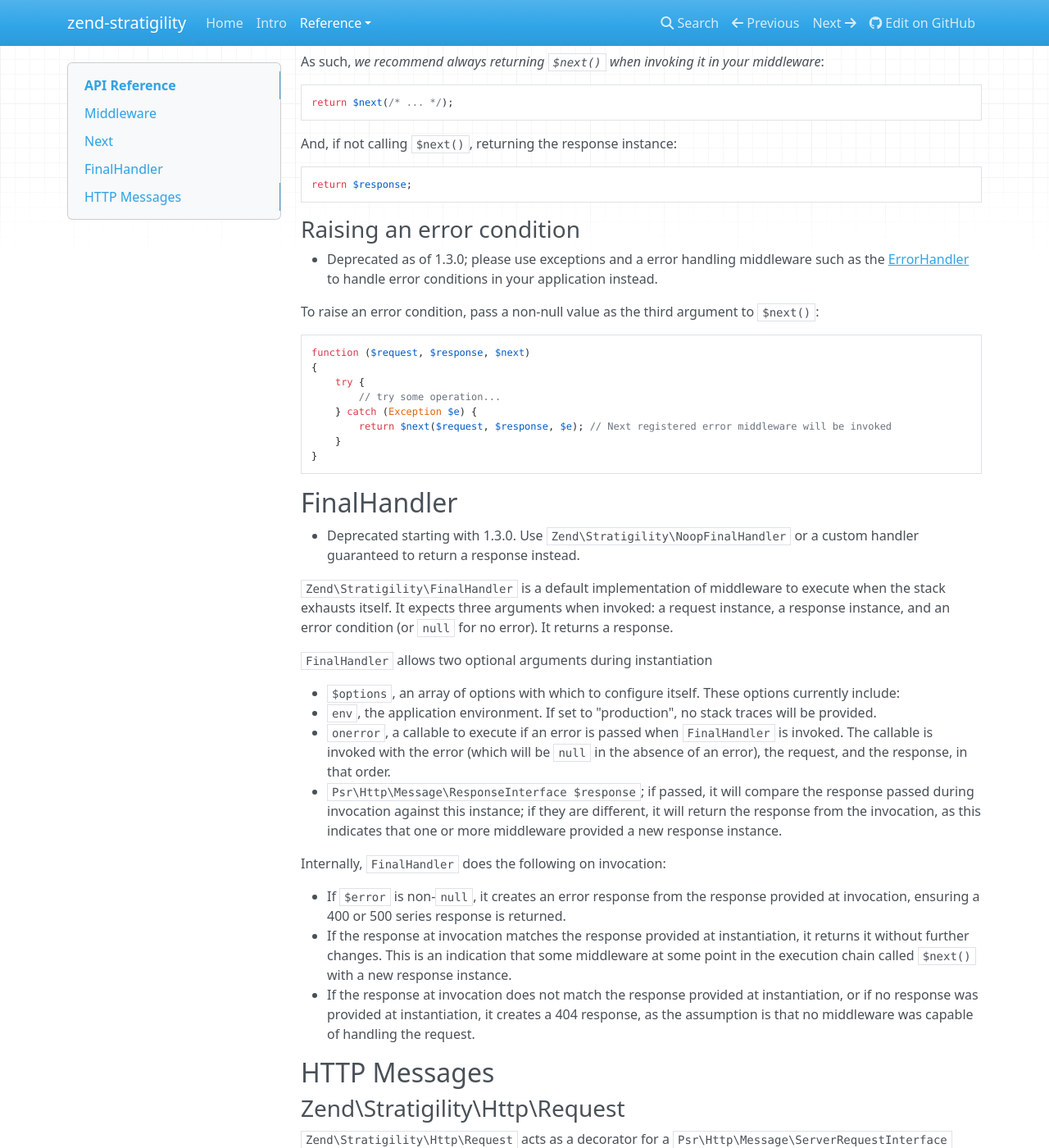
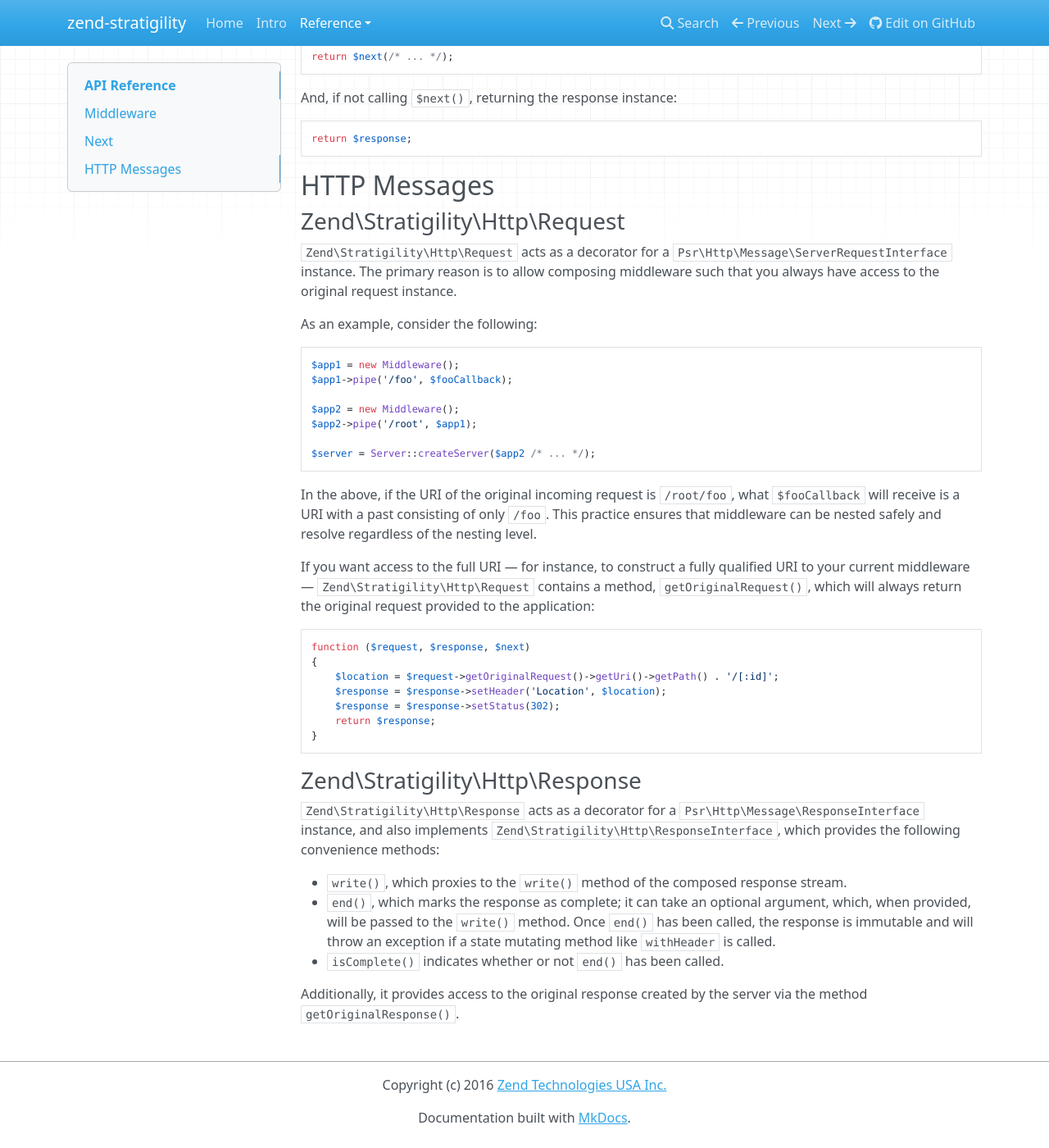
Before and after one commit to zendframework/zend-stratigility, an MkDocs documentation site: the page built from doc/book/api.md, in a window 1280 px wide and 1400 px high, scrolled down 2880 px. Shown: the whole window at 82% size. Built offline with MkDocs 1.6.1, drawn with Linux system fonts in a browser that asks for light colours; nearby versions of some CDN libraries; old or Windows-style settings are respelled for this version of MkDocs; some of the changed text lies outside the part shown.

Commit message:
Updated documentation to reflect current API
- Removes references to `FinalHandler` and `ErrorMiddlewareInterface`
- Demonstrates piping `ErrorHandler` earlier
- Documents 2.0.0 changes in the migration guide

````diff
--- a/doc/book/api.md
+++ b/doc/book/api.md
@@ -12,9 +12,9 @@ class MiddlewarePipe implements MiddlewareInterface
 {
     public function pipe(string|callable $path, callable $middleware = null);
     public function __invoke(
-        Psr\Http\Message\ServerRequestInterface $request = null,
-        Psr\Http\Message\ResponseInterface $response = null,
-        callable $out
+        Psr\Http\Message\ServerRequestInterface $request,
+        Psr\Http\Message\ResponseInterface $response,
+        callable $next
     ) :  Psr\Http\Message\ResponseInterface;
 }
 ```
@@ -26,20 +26,7 @@ executed for that path and any subpaths.
 
 Middleware is executed in the order in which it is piped to the `MiddlewarePipe` instance.
 
-`__invoke()` is itself middleware. If `$out` is not provided, an instance of
-`Zend\Stratigility\FinalHandler` will be created, and used in the event that the pipe stack is
-exhausted (`MiddlewarePipe` passes the `$response` instance it receives to `FinalHandler` as well,
-so that the latter can determine if the response it receives is new).
-
-> ### $out is no longer optional
->
-> Starting in version 1.3.0, we now raise a deprecation notice if no argument is
-> passed for `$out`; starting in version 2.0.0, the argument will be required.
-> Always pass a `Next` instance, a `Zend\Stratigility\NoopFinalHandler`
-> instance, or a custom callback; we no longer recommend the `FinalHandler`
-> implementation.
-
-The callable should use the same signature as `Next()`:
+`__invoke()` is itself middleware. `$next` should have the following signature:
 
 ```php
 function (
@@ -48,8 +35,14 @@ function (
 ) : Psr\Http\Message\ResponseInterface
 ```
 
-Internally, `MiddlewarePipe` creates an instance of `Zend\Stratigility\Next`,
-feeding it its queue, executes it, and returns a response.
+Most often, you can pass an instance of `Zend\Stratigility\NoopFinalHandler` for
+`$next` if invoking a middleware pipeline manually; otherwise, a suitable
+callback will be provided for you (typically an instance of
+`Zend\Stratigility\Next`, which `MiddlewarePipe` creates internally before
+dispatching to the various middleware in its pipeline).
+
+Middleware should either return a response, or the result of `$next()` (which
+should eventually evaluate to a response instance).
 
 ## Next
 
@@ -58,9 +51,7 @@ delegating to middleware registered later in the stack. It is implemented as a f
 
 Because `Psr\Http\Message`'s interfaces are immutable, if you make changes to your Request and/or
 Response instances, you will have new instances, and will need to make these known to the next
-middleware in the chain. `Next` expects these arguments for every invocation. Additionally, if an
-error condition has occurred, you may pass an optional third argument, `$err`, representing the
-error condition.
+middleware in the chain. `Next` expects these arguments for every invocation.
 
 ```php
 class Next
@@ -76,14 +67,7 @@ You should **always** either capture or return the return value of `$next()` whe
 application. The expected return value is a response instance, but if it is not, you may want to
 return the response provided to you.
 
-> ### $err argument
->
-> Technically, `Next::__invoke()` accepts a third, optional argument, `$err`.
-> However, as of version 1.3.0, this argument is deprecated, and usage will
-> raise a deprecation notice during runtime. We will be removing the argument
-> entirely starting with version 2.0.0.
-
-As examples:
+The following are examples demonstrating usage of `Next` within middleware.
 
 ### Providing an altered request:
 
@@ -129,12 +122,17 @@ function ($request, $response, $next) use ($bodyParser)
 }
 ```
 
+> ### Do not pass an altered response
+>
+> As noted in the example immediately above, we recommend only operating
+> on the response returned by `$next()`, or returning a new response
+> instance.
+
 ### Returning a response to complete the request
 
-If you have no changes to the response, and do not want further middleware in the pipeline to
-execute, do not call `$next()` and simply return from your middleware. However, it's almost always
-better and more predictable to return the response instance, as this will ensure it propagates back
-up to all callers.
+If you have no changes to the response, and do not want further middleware in
+the pipeline to execute, do not call `$next()` and simply return a response from
+your middleware.
 
 ```php
 function ($request, $response, $next)
@@ -162,56 +160,6 @@ And, if not calling `$next()`, returning the response instance:
 ```php
 return $response;
 ```
-
-### Raising an error condition
-
-- Deprecated as of 1.3.0; please use exceptions and a error handling middleware
-  such as the [ErrorHandler](error-handlers.md#handling-php-errors-and-exceptions)
-  to handle error conditions in your application instead.
-
-To raise an error condition, pass a non-null value as the third argument to `$next()`:
-
-```php
-function ($request, $response, $next)
-{
-    try {
-        // try some operation...
-    } catch (Exception $e) {
-        return $next($request, $response, $e); // Next registered error middleware will be invoked
-    }
-}
-```
-
-## FinalHandler
-
-- Deprecated starting with 1.3.0. Use `Zend\Stratigility\NoopFinalHandler` or a
-  custom handler guaranteed to return a response instead.
-
-`Zend\Stratigility\FinalHandler` is a default implementation of middleware to execute when the stack
-exhausts itself. It expects three arguments when invoked: a request instance, a response instance,
-and an error condition (or `null` for no error). It returns a response.
-
-`FinalHandler` allows two optional arguments during instantiation
-
-- `$options`, an array of options with which to configure itself. These options currently include:
-  - `env`, the application environment. If set to "production", no stack traces will be provided.
-  - `onerror`, a callable to execute if an error is passed when `FinalHandler` is invoked. The
-    callable is invoked with the error (which will be `null` in the absence of an error), the request,
-    and the response, in that order.
-- `Psr\Http\Message\ResponseInterface $response`; if passed, it will compare the response passed
-  during invocation against this instance; if they are different, it will return the response from
-  the invocation, as this indicates that one or more middleware provided a new response instance.
-
-Internally, `FinalHandler` does the following on invocation:
-
-- If `$error` is non-`null`, it creates an error response from the response provided at invocation,
-  ensuring a 400 or 500 series response is returned.
-- If the response at invocation matches the response provided at instantiation, it returns it
-  without further changes. This is an indication that some middleware at some point in the execution
-  chain called `$next()` with a new response instance.
-- If the response at invocation does not match the response provided at instantiation, or if no
-  response was provided at instantiation, it creates a 404 response, as the assumption is that no
-  middleware was capable of handling the request.
 
 ## HTTP Messages
 
--- a/doc/book/executing-middleware.md
+++ b/doc/book/executing-middleware.md
@@ -13,6 +13,24 @@ $app = new MiddlewarePipe();  // Middleware representing the application
 $app->pipe('/api', $api);     // API middleware attached to the path "/api"
 ```
 
+## Handling errors
+
+While the above will give you a basic application, it has no error handling
+whatsoever. We recommend adding an initial middleware layer using the
+`Zend\Stratigility\Middleware\ErrorHandler` class:
+
+```php
+use Zend\Diactoros\Response;
+use Zend\Stratigility\Middleware\ErrorHandler;
+
+$app->pipe(new ErrorHandler(new Response());
+// Add more middleware...
+```
+
+You can learn how to customize the error handler to your needs in the
+[chapter on error handlers](error-handlers.md).
+
+## Extending the MiddlewarePipe
 
 Another approach is to extend the `Zend\Stratigility\MiddlewarePipe` class itself, particularly if
 you want to allow attaching other middleware to your own middleware. In such a case, you will
@@ -26,7 +44,7 @@ use Psr\Http\Message\ResponseInterface as Response;
 
 class CustomMiddleware extends MiddlewarePipe
 {
-    public function __invoke(Request $request, Response $response, callable $next = null)
+    public function __invoke(Request $request, Response $response, callable $next)
     {
         // perform some work...
 
--- a/doc/book/migration/to-v2.md
+++ b/doc/book/migration/to-v2.md
@@ -50,8 +50,8 @@ middleware layers.
 However, you still need to ensure that the pipeline returns a response,
 regardless of how the pipeline is setup, and for that we still need some form of
 "final" handler that can do so. (In fact, starting in version 2, the `$out`
-argument will be renamed to either `$next` or `$delegate`, and will be a
-required argument of the `MiddlewareInterface` and, thus, the `MiddlewarePipe`.)
+argument is renamed to `$next`, and is a *required* argument of the
+`MiddlewareInterface` and, thus, the `MiddlewarePipe`.)
 
 Starting in version 1.3, we now offer a `Zend\Stratigility\NoopFinalHandler`
 implementation, which simply returns the response passed to it. You can compose
````
Also changed, not shown: other parts of doc/book/api.md (+9 -0 lines), other parts of doc/book/migration/to-v2.md (+26 -0 lines), doc/book/creating-middleware.md (+0 -21 lines), doc/book/intro.md (+3 -2 lines).
